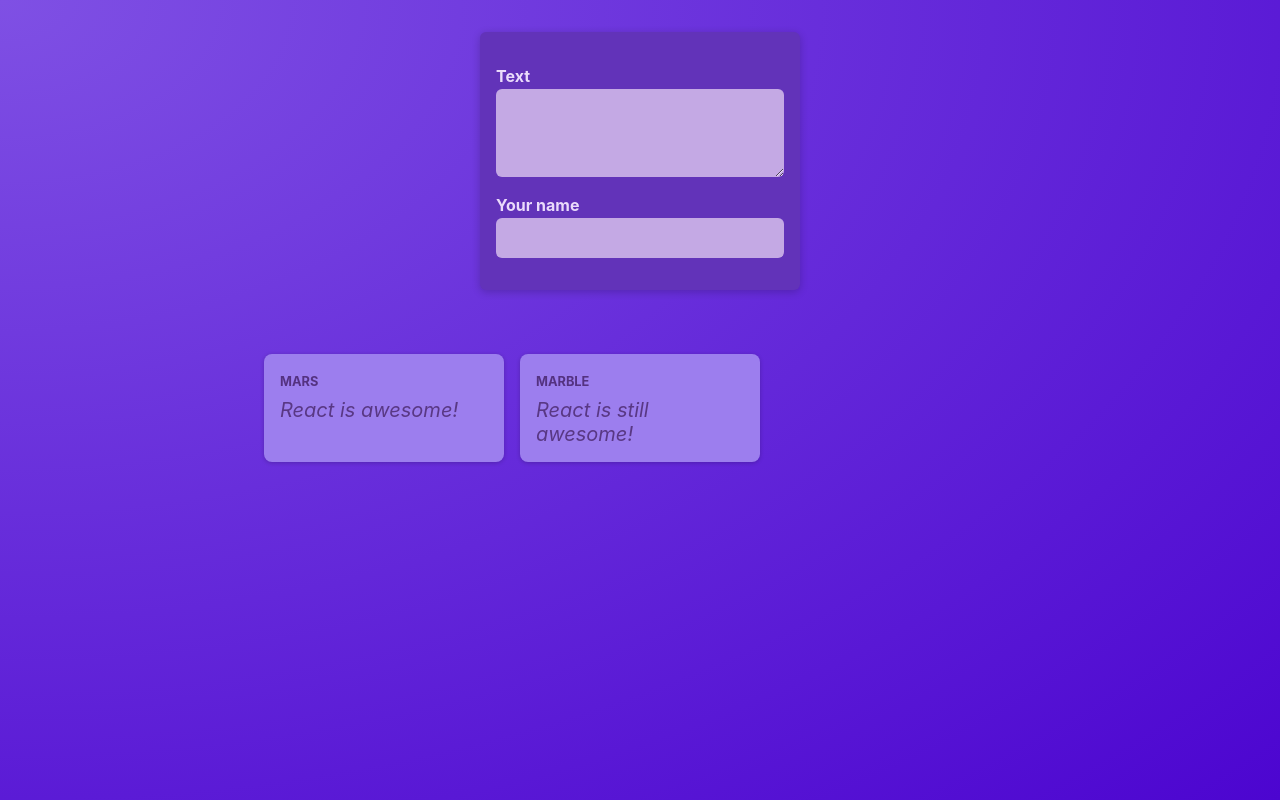
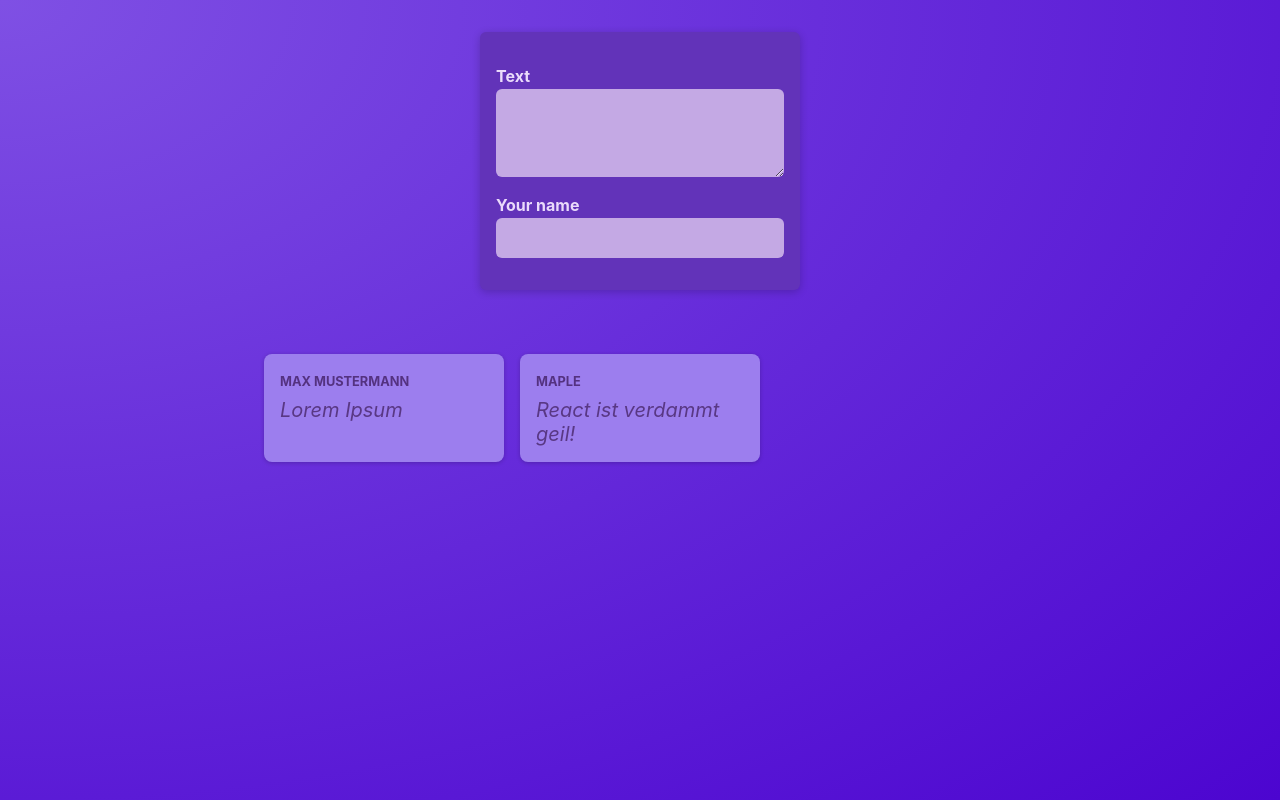
Before and after one commit to alessandro-maccario/react_crash_course, a React (Vite) app: page / in a window 1280 px wide. Built offline with nearby package versions, Linux system fonts and the light colour scheme.

Commit message:
feat: add usestate lists and functions to control the newpost component

```diff
--- a/src/components/PostsList.jsx
+++ b/src/components/PostsList.jsx
@@ -1,16 +1,32 @@
 import classes from "./PostsList.module.css";
 import NewPost from "./NewPost";
 import Post from "./Post";
+import { useState } from "react";
 
-export default function PostList(props) {
+export default function PostList() {
+  const [enteredBody, setEnteredBody] = useState("Lorem Ipsum");
+  const [enteredAuthor, setEnteredAuthor] = useState("Max Mustermann");
+
+  // this function gets called whenever there is a change in the textarea
+  function changeBodyHandler(event) {
+    setEnteredBody(event.target.value);
+  }
+
+  function changeAuhorHandler(event) {
+    setEnteredAuthor(event.target.value);
+  }
+
   return (
     // fragment to wrap the siblings together because React wants only one Root element returned
     <>
-      <NewPost />
+      <NewPost
+        onBodyChange={changeBodyHandler}
+        onAuthorChange={changeAuhorHandler}
+      />
 
       <ul className={classes.posts}>
-        <Post author="Mars" body="React is awesome!" />
-        <Post author="Marble" body="React is still awesome!" />
+        <Post author={enteredAuthor} body={enteredBody} />
+        <Post author="Maple" body="React ist verdammt geil!" />
       </ul>
     </>
   );
```
